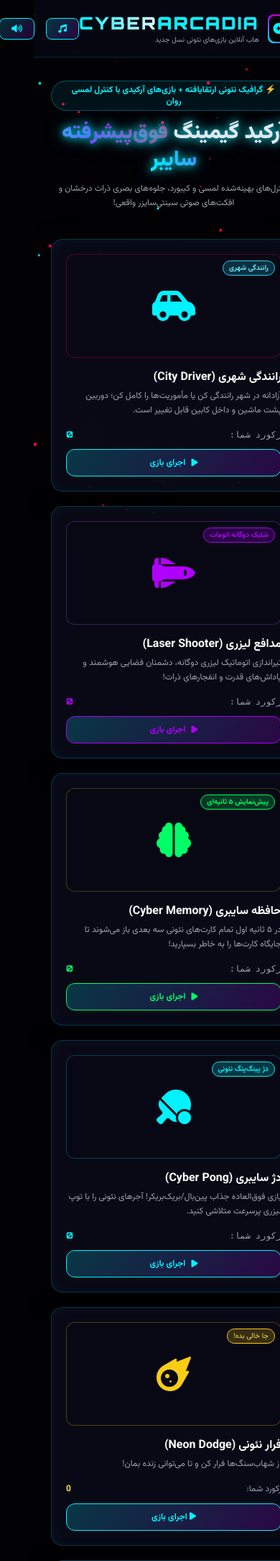
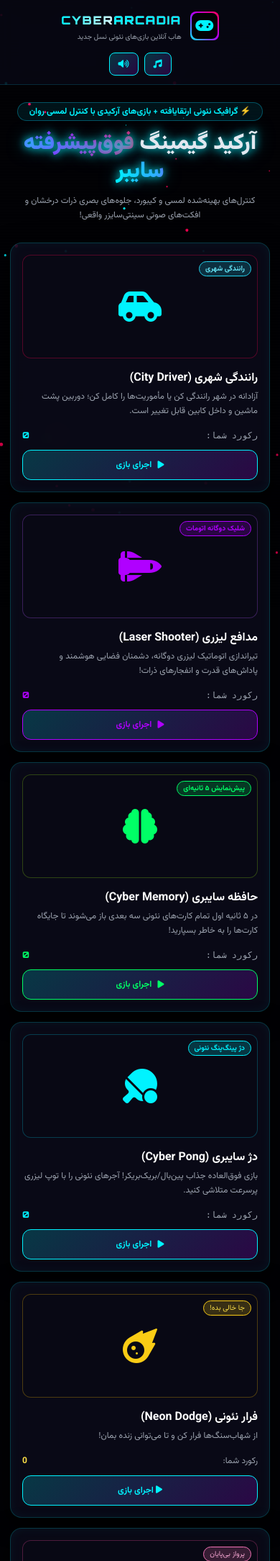
Before and after one commit to arezosaleh040-wq/CYBER-ARCADIA, a PHP site: page / in a window 390 px wide; the page is wider, and only the part inside the window is pictured. Shown: the top 2169 px of that part at 72% size. Run offline with PHP 8.4, Linux system fonts and the light colour scheme; some libraries are stand-ins or nearby versions.

Commit message:
Polish responsive layout and center splash branding

```diff
--- a/assets/css/style.css
+++ b/assets/css/style.css
@@ -146,3 +146,115 @@ body {
             *, *::before, *::after { scroll-behavior: auto !important; animation-duration: .01ms !important; animation-iteration-count: 1 !important; transition-duration: .01ms !important; }
             #bgCanvas { display: none; }
         }
+
+
+/* ---------- Responsive layout and centered splash refinement ---------- */
+html { scroll-behavior: smooth; }
+body { min-width: 320px; }
+header .max-w-7xl {
+    flex-wrap: wrap;
+    gap: 14px 20px;
+}
+header .max-w-7xl > div:first-child { min-width: 0; }
+header h1 {
+    font-size: clamp(1rem, 3.6vw, 1.5rem) !important;
+    line-height: 1.25;
+    overflow-wrap: anywhere;
+}
+header .max-w-7xl > div:last-child {
+    flex-wrap: wrap;
+    justify-content: flex-end;
+    gap: 8px;
+}
+#mainContent { width: min(100%, 1320px); }
+#mainContent > .grid { align-items: stretch; }
+#mainContent .glass-box {
+    min-width: 0;
+    min-height: 330px;
+    height: 100%;
+}
+#mainContent .glass-box p { overflow-wrap: anywhere; }
+#mainContent .glass-box button { min-height: 42px; }
+section.relative.pt-8 {
+    width: min(100%, 980px);
+    padding-inline: clamp(16px, 4vw, 32px);
+}
+#splash {
+    width: 100%;
+    box-sizing: border-box;
+    text-align: center;
+    align-items: center;
+    justify-content: center;
+    gap: 0;
+    padding: max(24px, env(safe-area-inset-top)) 16px max(24px, env(safe-area-inset-bottom));
+}
+#splash .splash-emblem {
+    width: clamp(68px, 16vw, 96px);
+    height: clamp(68px, 16vw, 96px);
+    margin: 0 auto 22px;
+    display: grid;
+    place-items: center;
+    position: relative;
+    z-index: 1;
+    border-radius: 26px;
+    color: #00f3ff;
+    font-size: clamp(2rem, 8vw, 3rem);
+    background: linear-gradient(145deg, rgba(0,243,255,.16), rgba(176,0,255,.16));
+    border: 1px solid rgba(0,243,255,.65);
+    box-shadow: 0 0 24px rgba(0,243,255,.22), inset 0 0 22px rgba(176,0,255,.16);
+}
+#splash .splash-line {
+    width: 100%;
+    max-width: 100%;
+    justify-content: center;
+    align-items: center;
+    white-space: nowrap;
+    text-align: center;
+    direction: ltr;
+    margin-inline: auto;
+}
+#splash .splash-cyber {
+    font-size: clamp(2.2rem, 12vw, 5.5rem);
+    letter-spacing: clamp(.025em, .7vw, .1em);
+    line-height: 1.15;
+}
+#splash .splash-arcadia {
+    font-size: clamp(1.35rem, 7.1vw, 3.4rem);
+    letter-spacing: clamp(.035em, .65vw, .18em);
+    line-height: 1.25;
+    margin-top: .18em;
+}
+#splash .splash-sub, #splash .splash-hint {
+    width: min(100%, 420px);
+    padding-inline: 8px;
+    line-height: 1.8;
+}
+#splash .splash-bar { margin-inline: auto; }
+#gameModal { overscroll-behavior: contain; }
+#canvasContainer { min-width: 0; }
+#gameCanvas { display: block; width: min(100%, 400px); max-height: 58vh; object-fit: contain; }
+button, a { -webkit-tap-highlight-color: transparent; }
+button:disabled { opacity: .55; cursor: not-allowed; }
+
+@media (max-width: 640px) {
+    header { padding: 12px 14px !important; }
+    header .max-w-7xl { justify-content: center; }
+    header .max-w-7xl > div:first-child { width: 100%; justify-content: center; }
+    header .max-w-7xl > div:last-child { width: 100%; justify-content: center; }
+    header .max-w-7xl > div:last-child button { padding: 9px 12px; }
+    #mainContent { padding: 18px 14px 28px; }
+    #mainContent > .grid { gap: 14px; }
+    #mainContent .glass-box { min-height: 0; padding: 16px; }
+    section.relative.pt-8 { padding-top: 24px; padding-bottom: 10px; }
+    section.relative.pt-8 h2 { font-size: clamp(1.65rem, 8vw, 2.35rem); }
+    #gameModal { padding: 8px; }
+    #gameModal > div { max-height: calc(100dvh - 16px); }
+    #canvasContainer { min-height: 0 !important; padding: 8px; }
+    #gameCanvas { max-height: 52dvh; }
+}
+@media (min-width: 641px) and (max-width: 1023px) {
+    #mainContent .glass-box { min-height: 350px; }
+}
+@media (prefers-reduced-motion: reduce) {
+    html { scroll-behavior: auto; }
+}
```
